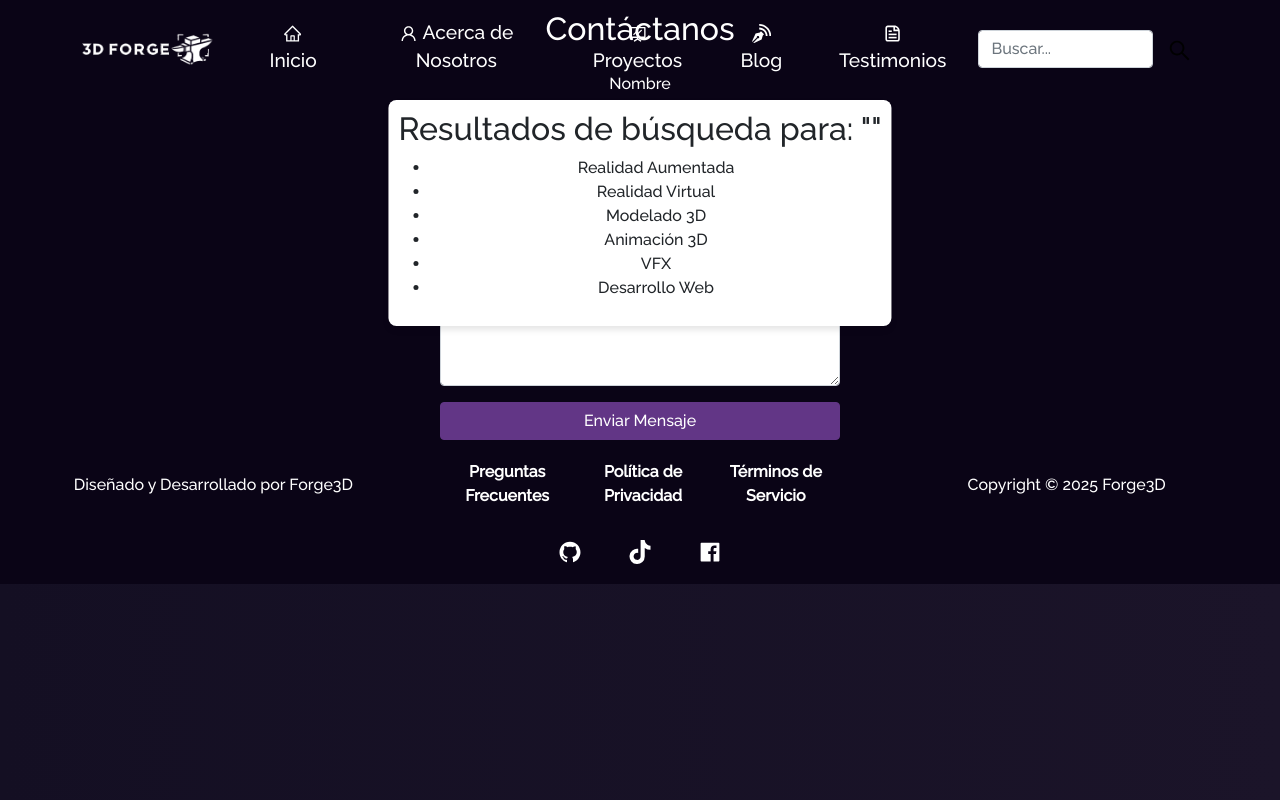
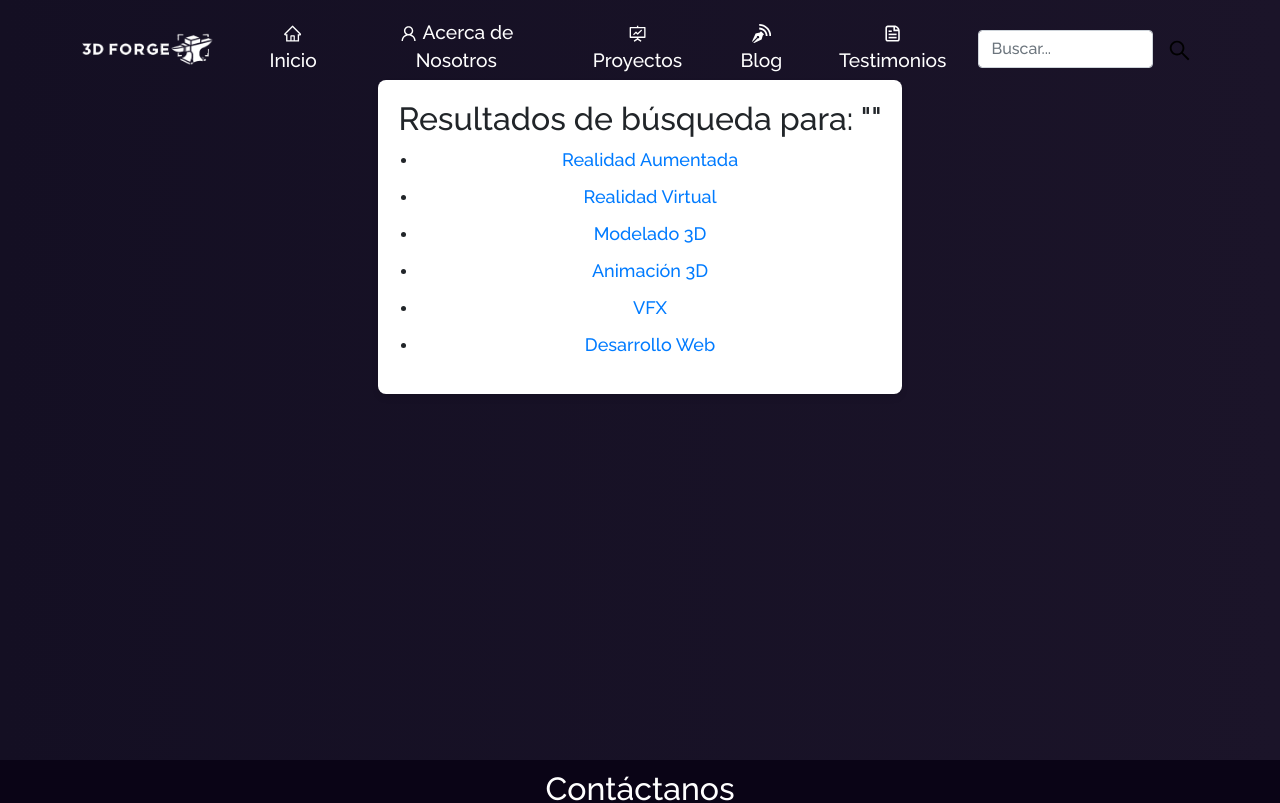
Before and after one commit to yairgcg/Forge3D-Website, a React (Create React App) app: page /Forge3D-Website/search in a window 1280 px wide. Shown: the top 803 px of the page. Built offline with nearby package versions, Linux system fonts and the light colour scheme.

Commit message:
Logro: Ultimas modificaciones del sitio web

```diff
--- a/package.json
+++ b/package.json
@@ -14,6 +14,7 @@
     "react-bootstrap": "^2.2.1",
     "react-dom": "^19.1.0",
     "react-github-calendar": "^3.2.2",
+    "react-helmet": "^6.1.0",
     "react-icons": "^4.8.0",
     "react-parallax-tilt": "^1.7.42",
     "react-pdf": "^5.7.1",
--- a/src/App.js
+++ b/src/App.js
@@ -16,6 +16,7 @@ import FAQ from "./components/FAC";
 import TermsOfService from "./components/TermsOfService";
 import Privacy from "./components/Privacy";
 import LandingPage from "./components/LandingPage";
+import SearchPage from "./components/SearchPage";
 import {
   BrowserRouter as Router,
   Route,
@@ -57,6 +58,7 @@ function App() {
             <Route path="/privacy" element={<Privacy />} />
             <Route path="/terms-of-service" element={<TermsOfService />} />
             <Route path="/landing" element={<LandingPage />} />
+            <Route path="/search" element={<SearchPage />} />
           </Routes>
           <Footer />
         </div>
--- a/src/components/Home/Home.js
+++ b/src/components/Home/Home.js
@@ -1,4 +1,5 @@
 import React from "react";
+import { Helmet } from "react-helmet";
 import { Container, Row, Col } from "react-bootstrap";
 import homeLogo from "../../Assets/home-main.svg";
 import Particle from "../Particle";
@@ -8,6 +9,12 @@ import Type from "./Type";
 function Home() {
   return (
     <section>
+      <Helmet>
+        <title>Inicio - 3D Forge</title>
+        <meta name="description" content="Explora los proyectos y servicios de 3D Forge, especialistas en tecnologías 3D y desarrollo." />
+        <meta name="keywords" content="3D Forge, tecnologías 3D, desarrollo web, portafolio" />
+      </Helmet>
+
       <Container fluid className="home-section" id="home">
         <Particle />
         <Container className="home-content">
--- a/src/components/Navbar.js
+++ b/src/components/Navbar.js
@@ -1,4 +1,3 @@
-// Navbar.js
 import React, { useState, useContext, useEffect } from "react";
 import { Navbar, Nav, Container, Form, FormControl } from "react-bootstrap";
 import { Link, useNavigate } from "react-router-dom";
@@ -37,18 +36,18 @@ function NavBar() {
   const handleSearch = (e) => {
     e.preventDefault();
     console.log("Término ingresado antes de setSearchTerm:", search);
-    setSearchTerm(search);
+    setSearchTerm(search);  // Actualiza el contexto global con el término de búsqueda
     console.log("Redirigiendo a /search...");
-    navigate("/search");
-};
-
+    navigate("/search");  // Redirige a la página de resultados de búsqueda
+  };
 
   return (
     <Navbar expanded={expand} fixed="top" expand="md" className={navColour ? "sticky" : "navbar"}>
       <Container>
-        <Navbar.Brand href="/" className="d-flex">
-          <img src={logo} className="img-fluid logo" alt="IMAGEN" />
+        <Navbar.Brand as={Link} to="/" className="d-flex">
+          <img src={logo} className="img-fluid logo" alt="logo" />
         </Navbar.Brand>
+
         <Navbar.Toggle aria-controls="responsive-navbar-nav" onClick={() => updateExpanded(expand ? false : "expanded")}>
           <span></span>
           <span></span>
@@ -90,7 +89,7 @@ function NavBar() {
               className="me-2"
               aria-label="Search"
               value={search}
-              onChange={(e) => setSearch(e.target.value)}  // Actualiza el estado 'search'
+              onChange={(e) => setSearch(e.target.value)}  // Actualiza el estado 'search' local
             />
             <button type="submit" style={{ background: "none", border: "none" }}>
               <AiOutlineSearch className="search-icon" size={25} />
--- a/src/components/Projects/Projects.js
+++ b/src/components/Projects/Projects.js
@@ -8,6 +8,7 @@ import animationImage from "../../Assets/Projects/Animacion.jpg"; // Cambiar con
 import videoEditingImage from "../../Assets/Projects/Video.png";  // Cambiar con la imagen de Edición de Video
 import webDevImage from "../../Assets/Projects/website.jpg";  // Cambiar con la imagen de Desarrollo Web
 import vfx from "../../Assets/Projects/VFX.jpg";
+import { Link } from "react-router-dom"; // Importa Link para la navegación interna
 
 function Projects() {
   return (
--- /dev/null
+++ b/src/components/SearchPage.js
@@ -0,0 +1,43 @@
+import React, { useContext, useEffect } from "react";
+import { SearchContext } from "../context/SearchContext";
+import { useLocation } from "react-router-dom";
+
+const items = [
+  { id: 1, name: "Realidad Aumentada" },
+  { id: 2, name: "Realidad Virtual" },
+  { id: 3, name: "Modelado 3D" },
+  { id: 4, name: "Animación 3D" },
+  { id: 5, name: "VFX" },
+  { id: 6, name: "Desarrollo Web" },
+];
+
+function SearchPage() {
+  const { searchTerm } = useContext(SearchContext);  // Obtenemos el término de búsqueda desde el contexto
+
+  // Filtrar resultados
+  const filteredItems = items.filter(item =>
+    item.name.toLowerCase().includes(searchTerm.toLowerCase())
+  );
+
+  useEffect(() => {
+    console.log("Término de búsqueda desde el contexto:", searchTerm);
+    console.log("Elementos filtrados:", filteredItems);
+  }, [searchTerm]);
+
+  return (
+    <div style={{ paddingTop: "80px", padding: "20px" }}>
+      <h2>Resultados de búsqueda para: "{searchTerm}"</h2>
+      {filteredItems.length > 0 ? (
+        <ul>
+          {filteredItems.map(item => (
+            <li key={item.id}>{item.name}</li>
+          ))}
+        </ul>
+      ) : (
+        <p>No se encontraron resultados.</p>
+      )}
+    </div>
+  );
+}
+
+export default SearchPage;
--- a/src/components/SearchResults.js
+++ b/src/components/SearchResults.js
@@ -1,53 +1,70 @@
-import React, { useContext, useEffect } from "react";
+import React, { useContext } from "react";
 import { SearchContext } from "../context/SearchContext";
+import { Container } from "react-bootstrap";
+import { Link } from "react-router-dom"; // Importamos Link para hacer los elementos clickeables
 
 const items = [
-  { id: 1, name: "Realidad Aumentada" },
-  { id: 2, name: "Realidad Virtual" },
-  { id: 3, name: "Modelado 3D" },
-  { id: 4, name: "Animación 3D" },
-  { id: 5, name: "VFX" },
-  { id: 6, name: "Desarrollo Web" },
+  { id: 1, name: "Realidad Aumentada", link: "/realidad-aumentada" },
+  { id: 2, name: "Realidad Virtual", link: "/realidad-virtual" },
+  { id: 3, name: "Modelado 3D", link: "/modelado-3d" },
+  { id: 4, name: "Animación 3D", link: "/animacion-3d" },
+  { id: 5, name: "VFX", link: "/vfx" },
+  { id: 6, name: "Desarrollo Web", link: "/desarrollo-web" },
 ];
 
 function SearchResults() {
   const { searchTerm } = useContext(SearchContext);
-
-  // Filtrar resultados
   const filteredItems = items.filter(item =>
     item.name.toLowerCase().includes(searchTerm.toLowerCase())
   );
 
-  useEffect(() => {
-    console.log("🧐 Término de búsqueda desde el contexto:", searchTerm);
-    console.log("📌 Elementos filtrados:", filteredItems);
-  }, [searchTerm]);
-
   return (
-    <div style={{
-      position: "absolute",
-      top: "100px",
-      left: "50%",
-      transform: "translateX(-50%)",
+    <Container
+      style={{
+        marginTop: "60px", // Espacio superior (ajústalo según sea necesario)
+        minHeight: "calc(100vh - 100px)", // Ocupa toda la altura disponible de la pantalla
+        display: "flex",
+        flexDirection: "column",
+        justifyContent: "flex-start", // Alinea el contenido en la parte superior
+        padding: "20px",
+      }}
+    >
+      <div
+        style={{
           background: "white",
-      padding: "10px",
+          padding: "20px",
           borderRadius: "8px",
           boxShadow: "0px 4px 6px rgba(0, 0, 0, 0.1)",
-      zIndex: 1000
-    }}>
+          maxWidth: "900px",
+          margin: "0 auto",
+          minHeight: "200px",
+          overflowY: "auto",
+        }}
+      >
         <h2>Resultados de búsqueda para: "{searchTerm}"</h2>
         {filteredItems.length > 0 ? (
-        <ul>
+          <ul style={{ paddingLeft: "20px" }}> {/* Ajuste para quitar la viñeta */}
             {filteredItems.map(item => (
-            <li key={item.id}>{item.name}</li>
+              <li key={item.id} style={{ marginBottom: "10px" }}>
+                <Link
+                  to={item.link} // Redirige a la pantalla correspondiente
+                  style={{
+                    textDecoration: "none",
+                    color: "#007bff", // Color azul
+                    fontSize: "18px",
+                    fontWeight: "500",
+                  }}
+                >
+                  {item.name}
+                </Link>
+              </li>
             ))}
           </ul>
         ) : (
           <p>No se encontraron resultados.</p>
         )}
       </div>
-
-
+    </Container>
   );
 }
 
```
Also changed, not shown: src/components/About/About.js (+26 -25 lines), 1 other file (tests, documents, lock files or other folders). Lines whose indentation alone changed are shown as unchanged.
